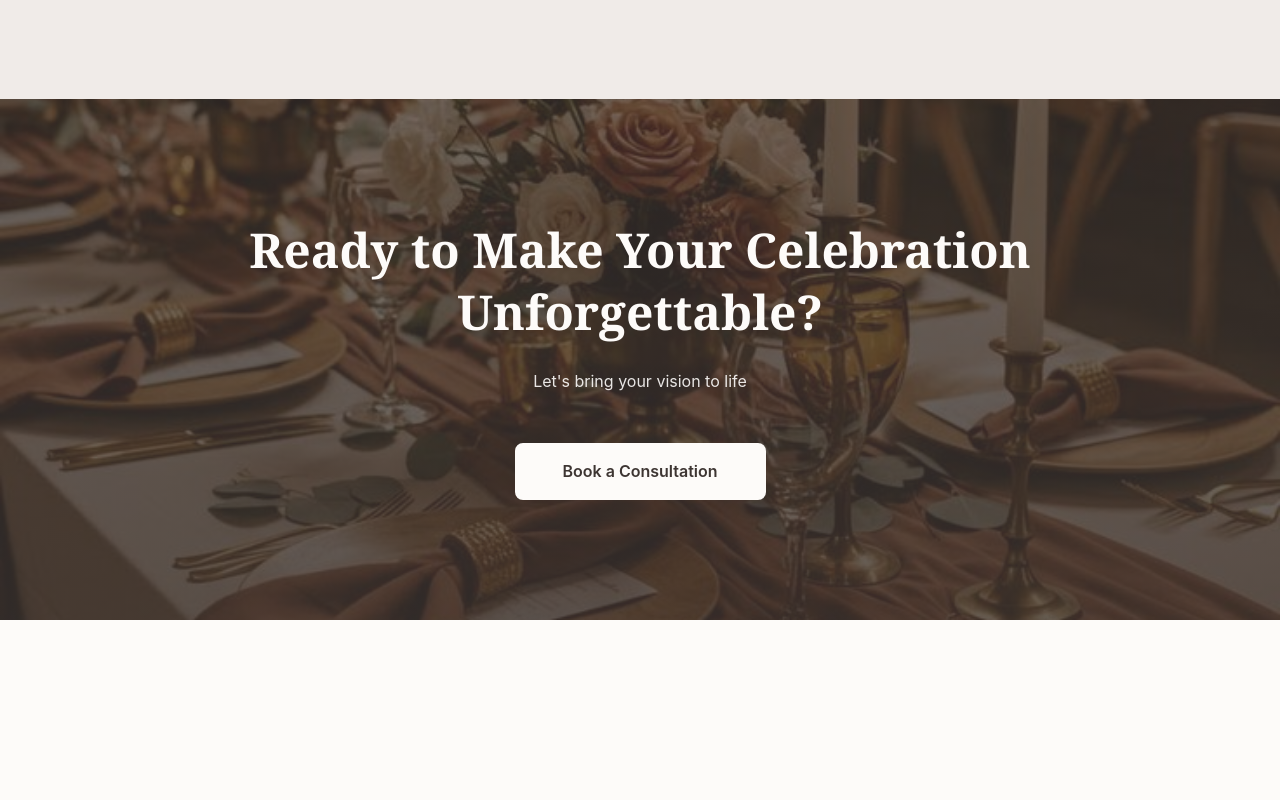
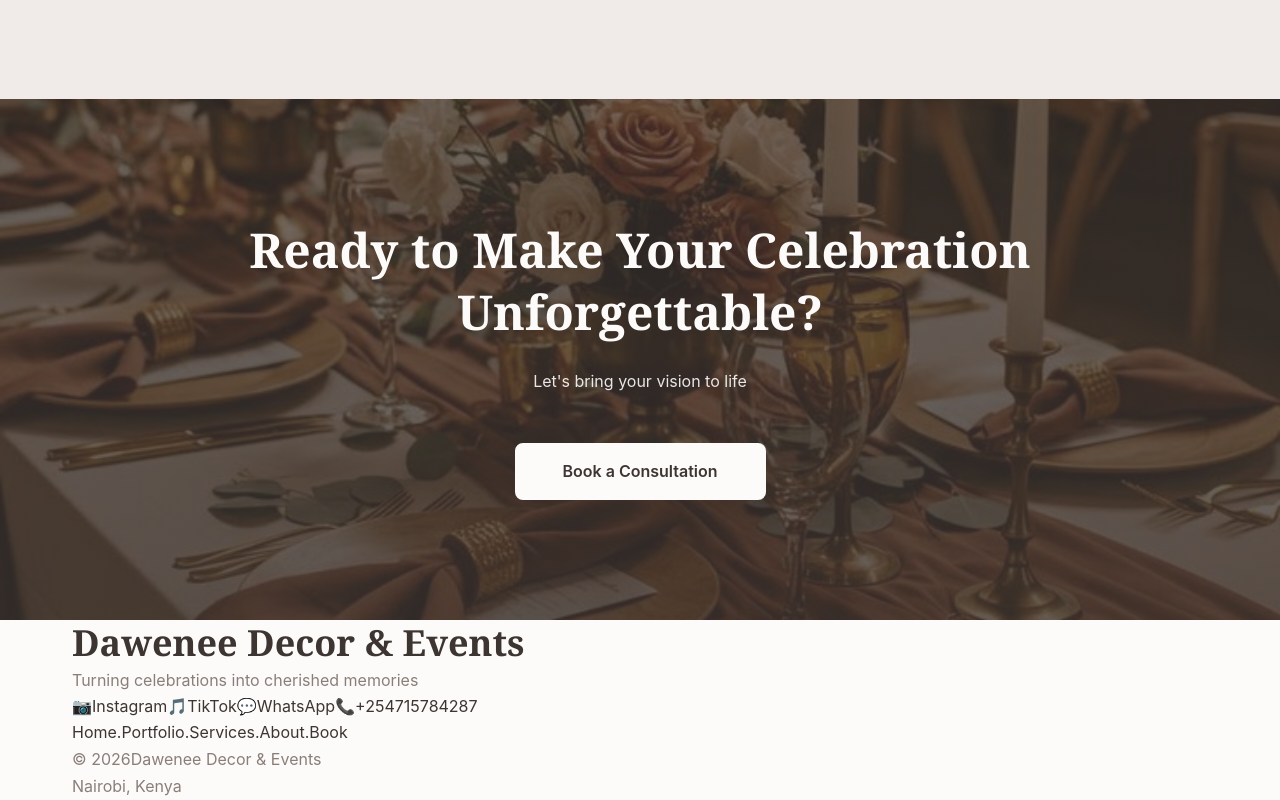
Before and after one commit to edubew/dawenee, a React (Vite) app: page / in a window 1280 px wide. Shown: the part 3395-4195 px from the top of the page. Before the commit the page ends 4015 px from the top, so only its background shows below. Built offline with nearby package versions, Linux system fonts and the light colour scheme.

Commit message:
Add the footer component

```diff
--- a/src/components/Footer/Footer.jsx
+++ b/src/components/Footer/Footer.jsx
@@ -0,0 +1,93 @@
+import React from "react";
+import { Link } from "react-router-dom";
+import "./Footer.scss";
+
+function Footer() {
+  return (
+    <footer className="footer">
+      <div className="container footer__inner">
+        <div className="footer__brand">
+          <h3 className="footer__logo">Dawenee Decor & Events</h3>
+          <p className="footer__tagline">
+            Turning celebrations into cherished memories
+          </p>
+        </div>
+
+        <div className="footer__social">
+          <a
+            href="https://instagram.com/dawenee_decor"
+            target="blank"
+            rel="noopener noreferrer"
+            className="footer__social-link"
+            aria-label="Follow us on Instagram"
+          >
+            <span className="footer__social-icon">📷</span>
+            Instagram
+          </a>
+
+          <a
+            href="https://tiktok.com/dawenee_decor"
+            target="blank"
+            rel="noopener noreferrer"
+            className="footer__social-link"
+            aria-label="Follow us on TikTok"
+          >
+            <span className="footer__social-icon">🎵</span>
+            TikTok
+          </a>
+
+          <a
+            href="https://wa.me/254715784287"
+            target="blank"
+            rel="noopener noreferrer"
+            className="footer__social-link"
+            aria-label="Chat with us on WhatsApp"
+          >
+            <span className="footer__social-icon">💬</span>
+            WhatsApp
+          </a>
+
+          <a
+            href="tel:+254715784287"
+            className="footer__social-link"
+            aria-label="Call us"
+          >
+            <span className="footer__social-icon">📞</span>
+            +254715784287
+          </a>
+        </div>
+
+        <nav className="footer__nav">
+          <Link to="/" className="footer__nav-link">
+            Home
+          </Link>
+          <span className="footer__nav-divider">.</span>
+          <Link to="/portfolio" className="footer__nav-link">
+            Portfolio
+          </Link>
+          <span className="footer__nav-divider">.</span>
+          <Link to="/services" className="footer__nav-link">
+            Services
+          </Link>
+          <span className="footer__nav-divider">.</span>
+          <Link to="/about" className="footer__nav-link">
+            About
+          </Link>
+          <span className="footer__nav-divider">.</span>
+          <Link to="/booking" className="footer__nav-link">
+            Book
+          </Link>
+        </nav>
+
+        <div className="footer__legal">
+          <p className="footer__copyright">
+            © {new Date().getFullYear()}Dawenee Decor & Events
+          </p>
+          <p className="footer__location">Nairobi, Kenya</p>
+        </div>
+      </div>
+    </footer>
+  );
+}
+
+export default Footer;
--- a/src/pages/Home.jsx
+++ b/src/pages/Home.jsx
@@ -4,6 +4,7 @@ import Hero from "../components/Hero/Hero";
 import FeaturedWork from "../components/FeaturedProjects/FeaturedWork";
 import Services from "../components/Services/Services";
 import Cta from "../components/Cta/Cta";
+import Footer from "../components/Footer/Footer";
 
 const Home = () => {
   return (
@@ -13,6 +14,7 @@ const Home = () => {
       <FeaturedWork />
       <Services />
       <Cta />
+      <Footer />
     </div>
   );
 };
```
